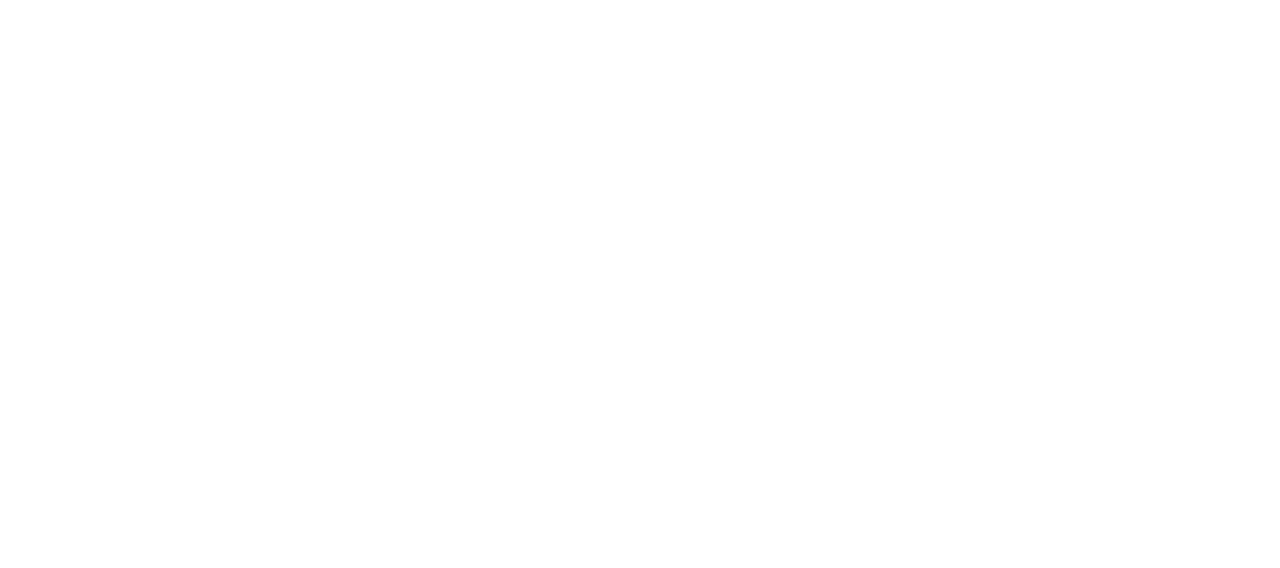
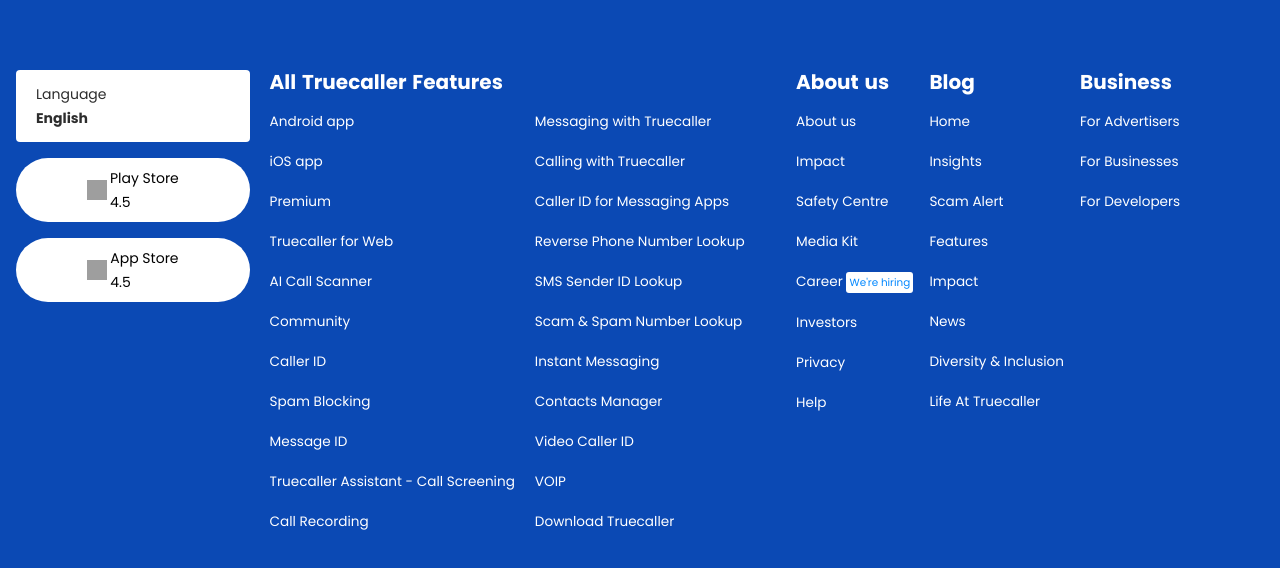
Before and after one commit to Chiziterex/Truecaller, a React (Create React App) app: page / in a window 1280 px wide. Shown: the part 5594-6162 px from the top of the page. Before the commit the page ends 5584 px from the top, so only its background shows below. Built offline with nearby package versions, Linux system fonts and the light colour scheme; grey boxes are pictures that could not be loaded.

Commit message:
almost completed the footer

```diff
--- a/src/App.css
+++ b/src/App.css
@@ -4,16 +4,16 @@
   --txt-color: #fff;
   --txt-color-blk: #000;
   --txt-color-gry: #2d2d2d;
-  --light-grey: #9EAFAB;
+  --light-grey: #9eafab;
   --hero-section-color: rgb(45, 45, 45, 0.3);
   --button-color: rgb(0, 135, 255);
   --star-color: orange;
-  --features-bg-color: #DAE8F3;
-  --what-we-do-bg-color:#f3f5f8;
-  --iphone-bg-color:#f2f2f2;
-  --green-dot-color: #33B73E;
-  --red-dot-color:#FF4130 ;
-  --shadow:rgba(0,0,0,0.04);
+  --features-bg-color: #dae8f3;
+  --what-we-do-bg-color: #f3f5f8;
+  --iphone-bg-color: #f2f2f2;
+  --green-dot-color: #33b73e;
+  --red-dot-color: #ff4130;
+  --shadow: rgba(0, 0, 0, 0.04);
 }
 
 * {
@@ -396,14 +396,14 @@ main #input #search-bar .fa-magnifying-glass {
   max-width: 690px;
 }
 
-.features .text-box #head-text{
+.features .text-box #head-text {
   font-size: 1.25rem;
   font-weight: 900;
   text-transform: uppercase;
   color: var(--button-color);
 }
 
-.features .text-box h3{
+.features .text-box h3 {
   font-size: 3rem;
   font-weight: 900;
   line-height: 1;
@@ -411,11 +411,11 @@ main #input #search-bar .fa-magnifying-glass {
   color: var(--txt-color-gry);
 }
 
-.features .text-box #dot{
+.features .text-box #dot {
   color: var(--button-color);
 }
 
-.features .text-box #details-text{
+.features .text-box #details-text {
   color: var(--txt-color-gry);
   font-size: 1rem;
   line-height: 1.8;
@@ -429,7 +429,7 @@ main #input #search-bar .fa-magnifying-glass {
   vertical-align: middle;
 }
 
-.features .text-box .box-container{
+.features .text-box .box-container {
   display: flex;
   align-items: flex-start;
   justify-content: center;
@@ -437,7 +437,7 @@ main #input #search-bar .fa-magnifying-glass {
   margin: 1rem 0 1.5rem;
 }
 
-.features .text-box .box-container .box{
+.features .text-box .box-container .box {
   display: flex;
   align-items: center;
   justify-content: flex-start;
@@ -446,18 +446,18 @@ main #input #search-bar .fa-magnifying-glass {
   width: 420px;
 }
 
-.features .text-box .box-container .box .text #top{
+.features .text-box .box-container .box .text #top {
   font-size: 1rem;
   font-weight: 700;
   color: var(--txt-color-gry);
 }
 
-.features .text-box .box-container .box .text p{
+.features .text-box .box-container .box .text p {
   font-size: 0.75rem;
   color: var(--txt-color-gry);
 }
 
-.features .text-box .lastParagraph{
+.features .text-box .lastParagraph {
   display: flex;
   align-items: flex-start;
   justify-content: center;
@@ -468,7 +468,7 @@ main #input #search-bar .fa-magnifying-glass {
 }
 
 /* trending */
-.trending{
+.trending {
   display: flex;
   align-items: center;
   justify-content: center;
@@ -478,7 +478,7 @@ main #input #search-bar .fa-magnifying-glass {
   max-height: 560px;
 }
 
-.trending img{
+.trending img {
   width: 660px;
   height: auto;
   overflow-clip-margin: content-box;
@@ -486,7 +486,7 @@ main #input #search-bar .fa-magnifying-glass {
   display: block;
 }
 
-.trending .text-box{
+.trending .text-box {
   display: flex;
   align-items: flex-start;
   justify-content: center;
@@ -495,7 +495,7 @@ main #input #search-bar .fa-magnifying-glass {
   padding: 3rem;
 }
 
-.trending .text-box #head-text{
+.trending .text-box #head-text {
   font-size: 1.25rem;
   font-weight: 900;
   margin-bottom: 0.825rem;
@@ -503,7 +503,7 @@ main #input #search-bar .fa-magnifying-glass {
   color: var(--button-color);
 }
 
-.trending .text-box h3{
+.trending .text-box h3 {
   font-size: 3rem;
   font-weight: 900;
   line-height: 1;
@@ -511,21 +511,21 @@ main #input #search-bar .fa-magnifying-glass {
   color: var(--txt-color-gry);
 }
 
-.trending .text-box #dot{
+.trending .text-box #dot {
   color: var(--button-color);
 }
 
-.trending .text-box #details-text{
+.trending .text-box #details-text {
   color: var(--txt-color-gry);
   font-size: 1rem;
   line-height: 1.8;
 }
 
-.trending .text-box .btn{
+.trending .text-box .btn {
   color: var(--button-color);
   background-color: var(--txt-color);
-  border:2px solid var(--button-color);
-  font-size: .75rem;
+  border: 2px solid var(--button-color);
+  font-size: 0.75rem;
   border-radius: 9999px;
   padding: 1.25rem 2rem;
   font-weight: 700;
@@ -539,18 +539,18 @@ main #input #search-bar .fa-magnifying-glass {
 
 /* iphone */
 
-.iphone{
+.iphone {
   background-color: var(--iphone-bg-color);
 }
 
 /* impact */
 
-.impact img{
+.impact img {
   height: 549px;
 }
 
 /* articles */
-.articles{
+.articles {
   padding: 3rem;
   display: flex;
   align-items: center;
@@ -559,38 +559,37 @@ main #input #search-bar .fa-magnifying-glass {
   background-color: var(--features-bg-color);
 }
 
-.articles .content{
+.articles .content {
   max-width: 57rem;
-
 }
 
-.articles h3{
+.articles h3 {
   text-align: left;
   font-size: 2.5rem;
   color: var(--txt-color-gry);
 }
 
-.articles .box-container{
+.articles .box-container {
   display: grid;
   grid-template-columns: repeat(3, minmax(0, 1fr));
   gap: 1.25rem;
   padding: 2.5rem 0;
 }
 
-.articles .box-container .box{
+.articles .box-container .box {
   display: block;
   background-color: var(--txt-color);
   border-radius: 2rem;
   box-shadow: 1px 1px 10px var(--shadow);
 }
 
-.articles .box-container .box img{
+.articles .box-container .box img {
   width: 290px;
   height: 136px;
   object-fit: cover;
 }
 
-.articles .box-container .box .top-text{
+.articles .box-container .box .top-text {
   display: flex;
   align-items: center;
   justify-content: left;
@@ -598,24 +597,24 @@ main #input #search-bar .fa-magnifying-glass {
   padding: 1.25rem 1.125rem;
 }
 
-.articles .box-container .box .top-text .dot{
+.articles .box-container .box .top-text .dot {
   width: 13px;
   height: 13px;
   border-radius: 50%;
   background-color: var(--green-dot-color);
 }
 
-.articles .box-container .box .top-text .dot.red{
+.articles .box-container .box .top-text .dot.red {
   background-color: var(--red-dot-color);
 }
 
-.articles .box-container .box .top-text p{
+.articles .box-container .box .top-text p {
   font-size: 0.75rem;
   font-weight: 700;
   color: var(--txt-color-gry);
 }
 
-.articles .box-container .box .text-box{
+.articles .box-container .box .text-box {
   display: flex;
   align-items: flex-start;
   justify-content: space-between;
@@ -624,7 +623,7 @@ main #input #search-bar .fa-magnifying-glass {
   height: 9.5rem;
 }
 
-.articles .box-container .box .text-box h4{
+.articles .box-container .box .text-box h4 {
   font-size: 1.25rem;
   font-weight: 900;
   line-height: 1.125;
@@ -632,24 +631,24 @@ main #input #search-bar .fa-magnifying-glass {
   color: var(--txt-color-gry);
 }
 
- .articles .box-container .box .text-box span{
+.articles .box-container .box .text-box span {
   display: flex;
   align-items: center;
   justify-content: center;
   gap: 0.5rem;
   color: var(--light-grey);
-  font-size: .75rem;
+  font-size: 0.75rem;
   line-height: 1.125;
   font-weight: 600;
 }
 
- .articles .box-container .box .text-box span p:nth-child(2){
-  margin-bottom: .5rem;
+.articles .box-container .box .text-box span p:nth-child(2) {
+  margin-bottom: 0.5rem;
 }
 
 /* download */
 
- .download{
+.download {
   display: flex;
   align-items: center;
   justify-content: center;
@@ -658,7 +657,7 @@ main #input #search-bar .fa-magnifying-glass {
   background-color: var(--iphone-bg-color);
 }
 
- .download img{
+.download img {
   width: 480px;
   height: 479px;
   overflow-clip-margin: content-box;
@@ -666,7 +665,7 @@ main #input #search-bar .fa-magnifying-glass {
   display: block;
 }
 
-.download .text-box{
+.download .text-box {
   display: flex;
   align-items: flex-start;
   justify-content: center;
@@ -675,7 +674,7 @@ main #input #search-bar .fa-magnifying-glass {
   padding: 3rem 0;
 }
 
-.download .text-box #details-text{
+.download .text-box #details-text {
   max-width: 640px;
 }
 
@@ -726,13 +725,18 @@ main #input #search-bar .fa-magnifying-glass {
   background-color: var(--txt-color);
   padding: 8px 3rem;
   gap: 0.5rem;
-  box-shadow:0 1px 6px 0 rgba(0, 0, 0, 0.15);
+  box-shadow: 0 1px 6px 0 rgba(0, 0, 0, 0.15);
   border: none;
   border-radius: 9999px;
   cursor: pointer;
 }
 
-.download .text-box #scnd-base .btnLike-content-parent-div .btnLike-content div {
+.download
+  .text-box
+  #scnd-base
+  .btnLike-content-parent-div
+  .btnLike-content
+  div {
   display: flex;
   align-items: center;
   justify-content: center;
@@ -740,30 +744,195 @@ main #input #search-bar .fa-magnifying-glass {
   line-height: 1.2rem;
 }
 
-.download .text-box #scnd-base .btnLike-content-parent-div .btnLike-content div p {
+.download
+  .text-box
+  #scnd-base
+  .btnLike-content-parent-div
+  .btnLike-content
+  div
+  p {
   color: var(--txt-color-gry);
   font-size: 0.875rem;
   font-weight: 900;
 }
 
-.download .text-box #scnd-base .btnLike-content-parent-div .btnLike-content div span {
+.download
+  .text-box
+  #scnd-base
+  .btnLike-content-parent-div
+  .btnLike-content
+  div
+  span {
   display: flex;
   align-items: center;
   justify-content: center;
   gap: 0.05rem;
 }
 
-.download .text-box #scnd-base .btnLike-content-parent-div .btnLike-content div span p {
+.download
+  .text-box
+  #scnd-base
+  .btnLike-content-parent-div
+  .btnLike-content
+  div
+  span
+  p {
   font-size: 0.625;
   font-weight: 500;
 }
 
-.download .text-box #scnd-base .btnLike-content-parent-div .btnLike-content img {
+.download
+  .text-box
+  #scnd-base
+  .btnLike-content-parent-div
+  .btnLike-content
+  img {
   width: 25px;
   height: 28px;
   object-fit: contain;
 }
 
-.download .text-box .btn{
+/* .download .text-box .btn{
 
+} */
+
+/* footer */
+
+footer{
+  background-color: rgba(11, 73, 180)
 }
+
+footer .content {
+  display: grid;
+  grid-template-columns: repeat(5, minmax(0, 1fr));
+  gap:1.25rem;
+  padding: 5rem 0;
+  margin-left: auto;
+  margin-right: auto;
+  max-width: 1280px;
+  padding-left: 1rem;
+  padding-right: 1rem;
+  font-size: .875rem;
+  line-height: 1.5rem;
+}
+
+footer .content .buttonContainer{
+  display: flex;
+  /* align-items: center; */
+  /* justify-content: center; */
+  flex-direction: column;
+  flex-wrap: wrap;
+  gap: 1rem;
+}
+
+footer .content .buttonContainer .lstButton{
+  background-color: var(--txt-color);
+  border-radius: 4px;
+  padding:0.75rem 1.25rem;
+  cursor: pointer;
+  text-align: left;
+  color: var(--txt-color-gry);
+}
+
+footer .content .buttonContainer .lstButton span p{
+  font-weight: 800;
+}
+
+footer .content .buttonContainer .btnLike-content {
+  display: flex;
+  align-items: center;
+  justify-content: center;
+  background-color: var(--txt-color);
+  padding: 8px 20px;
+  gap: 0.2rem;
+  border: none;
+  border-radius: 9999px;
+  cursor: pointer;
+}
+
+footer .content .buttonContainer .btnLike-content .btnLike-content div {
+  display: flex;
+  align-items: center;
+  justify-content: center;
+  flex-direction: column;
+  line-height: 1.2rem;
+}
+
+footer .content .buttonContainer .btnLike-content .btnLike-content div p {
+  color: var(--txt-color-gry);
+  font-size: 0.875rem;
+  font-weight: 900;
+}
+
+footer .content .buttonContainer .btnLike-content .btnLike-content div span {
+  display: flex;
+  align-items: center;
+  justify-content: center;
+  gap: 0.05rem;
+  cursor: pointer;
+}
+
+footer .content .buttonContainer .btnLike-content .btnLike-content div span p {
+  font-size: 0.625;
+  font-weight: 500;
+}
+
+footer .content .buttonContainer .btnLike-content .btnLike-content div span .fa-star {
+  font-size: 0.5rem;
+  /* font-weight: 500; */
+  color: var(--star-color);
+}
+
+footer .content .aaa{
+  display: grid;
+  grid-column: span 4 / span 4;
+  display: flex;
+  flex-direction: row;
+  gap: 1rem;
+}
+
+footer .content .text-box .xxx {
+  /* display: flex;
+  gap: 1.25rem;
+  flex-direction: row; */
+  display: grid;
+  grid-template-columns: 1fr 1fr;
+  gap: 1.25rem;
+  color: var(--txt-color);
+}
+
+footer .content .text-box .xxx .innerTextBox{
+  display: block;
+}
+
+footer .content .text-box {
+  color: var(--txt-color);
+}
+
+footer .content .text-box h3{
+  font-weight: 800;
+  font-size: 1.25rem;
+  word-spacing: 0.1rem;
+}
+
+footer .content .text-box p{
+  margin-top: 1rem;
+  font-size: 0.85rem;
+  cursor: pointer;
+}
+
+footer .content .text-box span{
+  background-color: var(--txt-color);
+  font-size: .65rem;
+  color: var(--button-color);
+  padding: .2rem;
+  cursor: pointer;
+  border-radius: 3px;
+}
+
+/* last footer */
+.lastFooter{
+  display: flex;
+  flex-direction: row;
+  color: var(--txt-color);
+}
--- a/src/App.js
+++ b/src/App.js
@@ -5,6 +5,8 @@ import Features from "./Components/features";
 import Trending from "./Components/Trending";
 import LatestArticles from "./Components/articles";
 import Download from "./Components/download";
+import Footer from "./Components/footer";
+import lastFooter from "./Components/lastFooter";
 
 function App() {
   return (
@@ -15,6 +17,8 @@ function App() {
       <Trending />
       <LatestArticles />
       <Download />
+      <Footer />
+      <lastFooter />
     </>
   );
 }
--- /dev/null
+++ b/src/Components/footer.js
@@ -0,0 +1,206 @@
+import React from "react";
+
+const Footer = () => {
+  return (
+    <>
+      <footer>
+        <div className="content">
+          <div className="buttonContainer">
+            <div className="lstButton">
+              <p>Language</p>
+              <span>
+                <i></i>
+                <p>English</p>
+              </span>
+            </div>
+            <div className="btnLike-content">
+              <img
+                src="https://www.truecaller.com/cms/9e77fdb0-c5f5-4542-9048-1e7f2376fff7_play-store.svg"
+                alt=""
+                width="20px"
+                height="20px"
+              />
+              <div>
+                <p>Play Store</p>
+                <span>
+                  <p>4.5</p>
+                  <i class="fa-solid fa-star"></i>
+                  <i class="fa-solid fa-star"></i>
+                  <i class="fa-solid fa-star"></i>
+                  <i class="fa-solid fa-star"></i>
+                  <i class="fa-solid fa-star"></i>
+                </span>
+              </div>
+            </div>
+            <div className="btnLike-content">
+              <img
+                src="https://www.truecaller.com/cms/04995630-435d-409c-9797-fafb76b92f54_app_store_28ios29.svg"
+                alt=""
+                width="20px"
+                height="20px"
+              />
+              <div>
+                <p>App Store</p>
+                <span>
+                  <p>4.5</p>
+                  <i class="fa-solid fa-star"></i>
+                  <i class="fa-solid fa-star"></i>
+                  <i class="fa-solid fa-star"></i>
+                  <i class="fa-solid fa-star"></i>
+                  <i class="fa-solid fa-star"></i>
+                </span>
+              </div>
+            </div>
+          </div>
+          <div className="aaa">
+            <div className="text-box yyy">
+              <h3>All Truecaller Features</h3>
+              <div className="xxx">
+                <div className="innerTextBox">
+                  <p>
+                    <a>Android app</a>
+                  </p>
+                  <p>
+                    <a>iOS app</a>
+                  </p>
+                  <p>
+                    <a>Premium</a>
+                  </p>
+                  <p>
+                    <a>Truecaller for Web</a>
+                  </p>
+                  <p>
+                    <a>AI Call Scanner</a>
+                  </p>
+                  <p>
+                    <a>Community</a>
+                  </p>
+                  <p>
+                    <a>Caller ID</a>
+                  </p>
+                  <p>
+                    <a>Spam Blocking</a>
+                  </p>
+                  <p>
+                    <a>Message ID</a>
+                  </p>
+                  <p>
+                    <a>Truecaller Assistant - Call Screening</a>
+                  </p>
+                  <p>
+                    <a>Call Recording</a>
+                  </p>
+                </div>
+                <div className="innerTextBox">
+                  <p>
+                    <a>Messaging with Truecaller</a>
+                  </p>
+                  <p>
+                    <a>Calling with Truecaller</a>
+                  </p>
+                  <p>
+                    <a>Caller ID for Messaging Apps</a>
+                  </p>
+                  <p>
+                    <a>Reverse Phone Number Lookup</a>
+                  </p>
+                  <p>
+                    <a>SMS Sender ID Lookup</a>
+                  </p>
+                  <p>
+                    <a>Scam & Spam Number Lookup</a>
+                  </p>
+                  <p>
+                    <a>Instant Messaging</a>
+                  </p>
+                  <p>
+                    <a>Contacts Manager</a>
+                  </p>
+                  <p>
+                    <a>Video Caller ID</a>
+                  </p>
+                  <p>
+                    <a>VOIP</a>
+                  </p>
+                  <p>
+                    <a>Download Truecaller</a>
+                  </p>
+                </div>
+              </div>
+            </div>
+            <div className="text-box">
+              <h3>About us</h3>
+              <p>
+                <a>About us</a>
+              </p>
+              <p>
+                <a>Impact</a>
+              </p>
+              <p>
+                <a>Safety Centre</a>
+              </p>
+              <p>
+                <a>Media Kit</a>
+              </p>
+              <p>
+                <a>
+                  Career <span>We're hiring</span>
+                </a>
+              </p>
+              <p>
+                <a>Investors</a>
+              </p>
+              <p>
+                <a>Privacy</a>
+              </p>
+              <p>
+                <a>Help</a>
+              </p>
+            </div>
+            <div className="text-box">
+              <h3>Blog</h3>
+              <p>
+                <a>Home</a>
+              </p>
+              <p>
+                <a>Insights</a>
+              </p>
+              <p>
+                <a>Scam Alert</a>
+              </p>
+              <p>
+                <a>Features</a>
+              </p>
+              <p>
+                <a>Impact</a>
+              </p>
+              <p>
+                <a>News</a>
+              </p>
+              <p>
+                <a>Diversity & Inclusion</a>
+              </p>
+              <p>
+                <a>Life At Truecaller</a>
+              </p>
+            </div>
+            <div className="text-box">
+              <h3>Business</h3>
+              <p>
+                <a>For Advertisers</a>
+              </p>
+              <p>
+                <a>For Businesses</a>
+              </p>
+              <p>
+                <a>For Developers</a>
+              </p>
+            </div>
+          </div>
+        </div>
+      </footer>
+    </>
+  );
+};
+
+export default Footer;
--- /dev/null
+++ b/src/Components/lastFooter.js
@@ -0,0 +1,31 @@
+import React from "react";
+
+const lastFooter = () => {
+  return (
+    <>
+      <div className="lastFooter">
+        <div>
+          <p>© 2024 Truecaller AB</p>
+        </div>
+        <div>
+          <p>
+            Privacy <span></span> Terms of Service <span></span> Cookies{" "}
+            <span></span> Responsible Disclosure <span></span> Directory{" "}
+            <span></span> Publication certificate <span></span> Indian
+            Government Services <span></span> Edit cookies <span></span> Code of
+            Conduct
+          </p>
+        </div>
+        <div>
+          <a href="" alt="Facebook icon">F</a>
+          <a href="" alt="Twitter icon">T</a>
+          <a href="" alt="Instagram icon">I</a>
+          <a href="" alt="Youtube icon">Y</a>
+          <a href="" alt="Linkedin icon">L</a>
+        </div>
+      </div>
+    </>
+  );
+};
+
+export default lastFooter;
```
Lines whose indentation alone changed are shown as unchanged.
